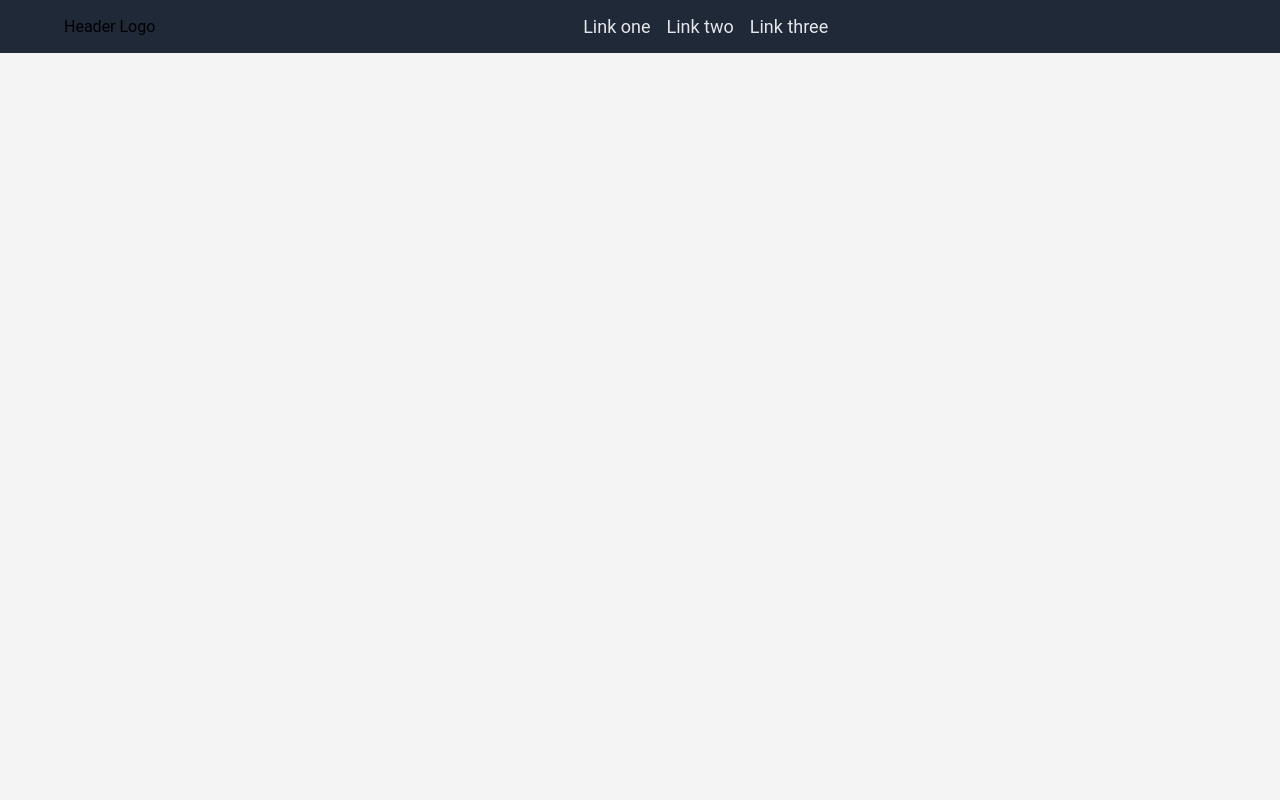
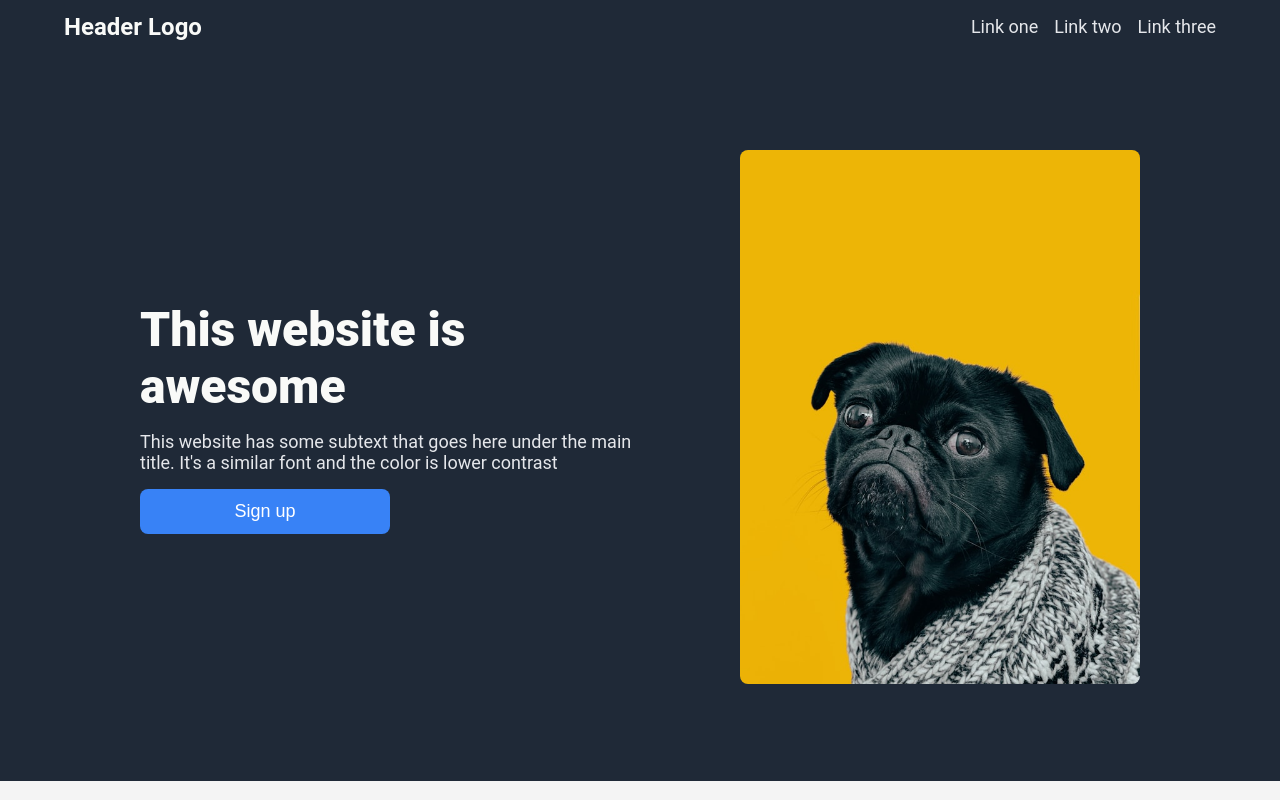
Before and after one commit to tom2984/finalproject1, a plain HTML site: page index.html in a window 1280 px wide. Drawn offline with Linux system fonts and the light colour scheme.

Commit message:
Hero section

```diff
--- a/index.html
+++ b/index.html
@@ -3,8 +3,9 @@
 <head>
   <meta charset="UTF-8">
   <meta name="viewport" content="width=device-width, initial-scale=1.0">
-  <title>Final_project!</title>
+  <title>Final Project</title>
   <link rel="stylesheet" href="style.css">
+</head>
 <body>
   <div class="header">
     <div id="headerlogo">
@@ -15,10 +16,20 @@
       <li>Link two</li>
       <li>Link three</li>
     </ul>
-    <div class="hero"
-
-       ></div>
-
   </div>
-
+  <div class="hero">
+    <div class="hero-container">
+      <div class="hero-left-container">
+        <div class="hero-main-text">This website is awesome</div>
+        <div class="hero-secondary-text">
+          This website has some subtext that goes here under the main title. It's a similar font and the color is lower contrast
+        </div>
+        <button class="button">Sign up</button>
+      </div>
+      <div class="hero-image">
+        <img src="Images/dog.jpg.jpg" alt="A cute dog wearing a sweater">
+      </div>
+    </div>
+  </div>
 </body>
+</html>
--- a/style.css
+++ b/style.css
@@ -1,4 +1,3 @@
-/* === Global Styles === */
 body {
     display: flex;
     flex-direction: column;
@@ -8,37 +7,79 @@ body {
     background-color: #f4f4f4;
   }
 
-  /* === Header === */
+
   .header {
     display: flex;
     justify-content: space-between;
     align-items: center;
-    background-color: #1F2937; /* Dark background for hero and footer */
+    background-color: #1F2937;
     padding: 0 64px;
   }
 
-  .headerlogo {
+  #headerlogo {
     font-weight: bold;
-    font-size: 24px; /* Header Logo Text */
+    font-size: 24px;
     color: #F9FAF8;
   }
 
   ul {
     display: flex;
     list-style: none;
+    margin-left: auto;
     gap: 16px;
   }
 
   ul li {
-    font-size: 18px; /* Hero Secondary Text, Header Link Text */
+    font-size: 18px;
     color: #E5E7EB;
   }
 
-  /* === Hero Section === */
+  .hero {
+    display: flex;
+    justify-content: center;
+    align-items: center;
+    background-color: #1F2937;
+    padding: 64px;
+    height: 600px;
+  }
+
+  .hero-container {
+    display: flex;
+    align-items: center;
+    justify-content: space-between;
+    flex: 1;
+    gap: 32px;
+    max-width: 1000px;
+  }
+
+  .hero-left-container {
+    display: flex;
+    flex-direction: column;
+    justify-content: center;
+    gap: 16px;
+    max-width: 500px;
+  }
+
+  .hero-image {
+    flex: 1;
+    display: flex;
+    justify-content: flex-end;
+    align-items: center;
+    max-width: 500px;
+  }
+
+  .hero-image img {
+    width: 100%;
+    max-width: 400px;
+    height: auto;
+    border-radius: 8px;
+    min-width: 200px;
+  }
+
   .hero-main-text {
     font-size: 48px;
     font-weight: 900;
-    color: #F9FAF8; /* Hero Main Text */
+    color: #F9FAF8;
   }
 
   .hero-secondary-text {
@@ -46,15 +87,15 @@ body {
     color: #E5E7EB;
   }
 
-  /* === Button Styles === */
   .button {
-    background-color: #3882F6; /* Call to Action Button Color */
+    background-color: #3882F6;
     color: #FFFFFF;
     font-size: 18px;
     border: none;
     padding: 12px 24px;
     border-radius: 8px;
     cursor: pointer;
+    max-width: 50%;
   }
 
   .button:hover {
@@ -65,12 +106,12 @@ body {
   .information-header {
     font-size: 36px;
     font-weight: 900;
-    color: #1F2937; /* Information Header Text */
+    color: #1F2937;
   }
 
   /* === Quote Section === */
   .quote-section {
-    background-color: #E5E7EB; /* Quote Section Background */
+    background-color: #E5E7EB;
     padding: 16px;
     border-radius: 8px;
   }
@@ -78,13 +119,13 @@ body {
   .quote-text {
     font-size: 36px;
     font-style: italic;
-    font-weight: 300; /* Light */
+    font-weight: 300;
     color: #1F2937;
   }
 
   /* === Footer === */
   .footer {
-    background-color: #1F2937; /* Dark background for footer */
+    background-color: #1F2937;
     color: #F9FAF8;
     text-align: center;
     padding: 16px;
```
Also changed, not shown: Images/dog.jpg.jpg (added). Lines whose indentation alone changed are shown as unchanged.
